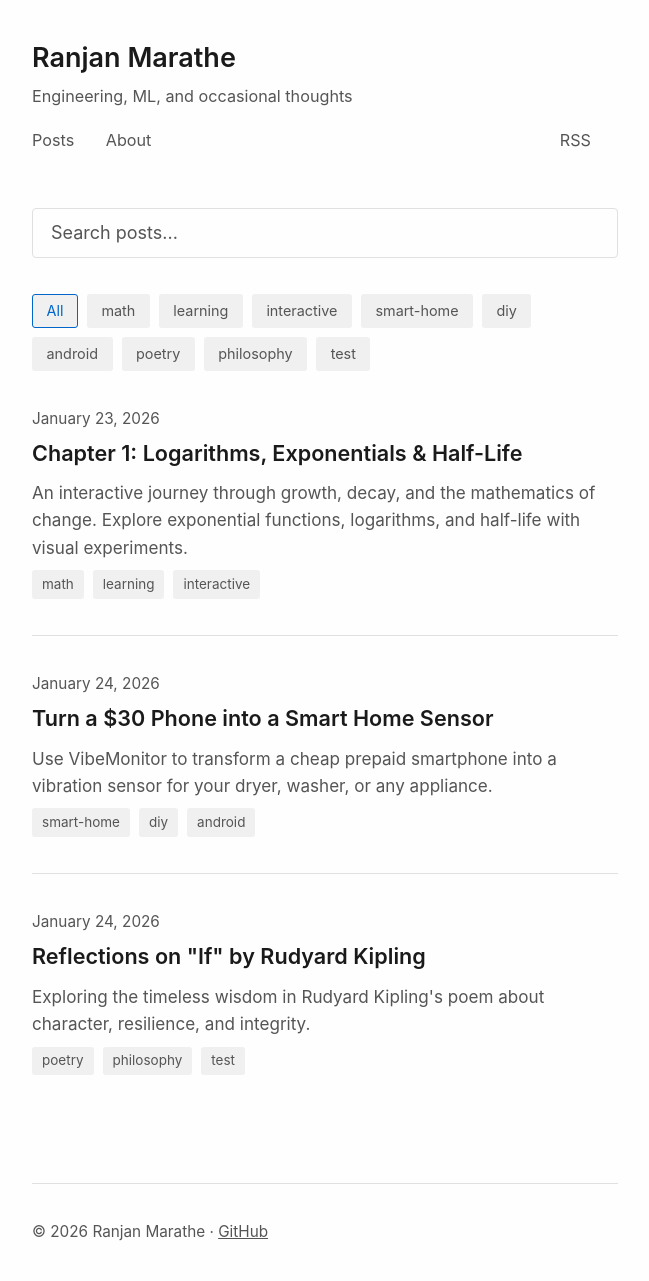
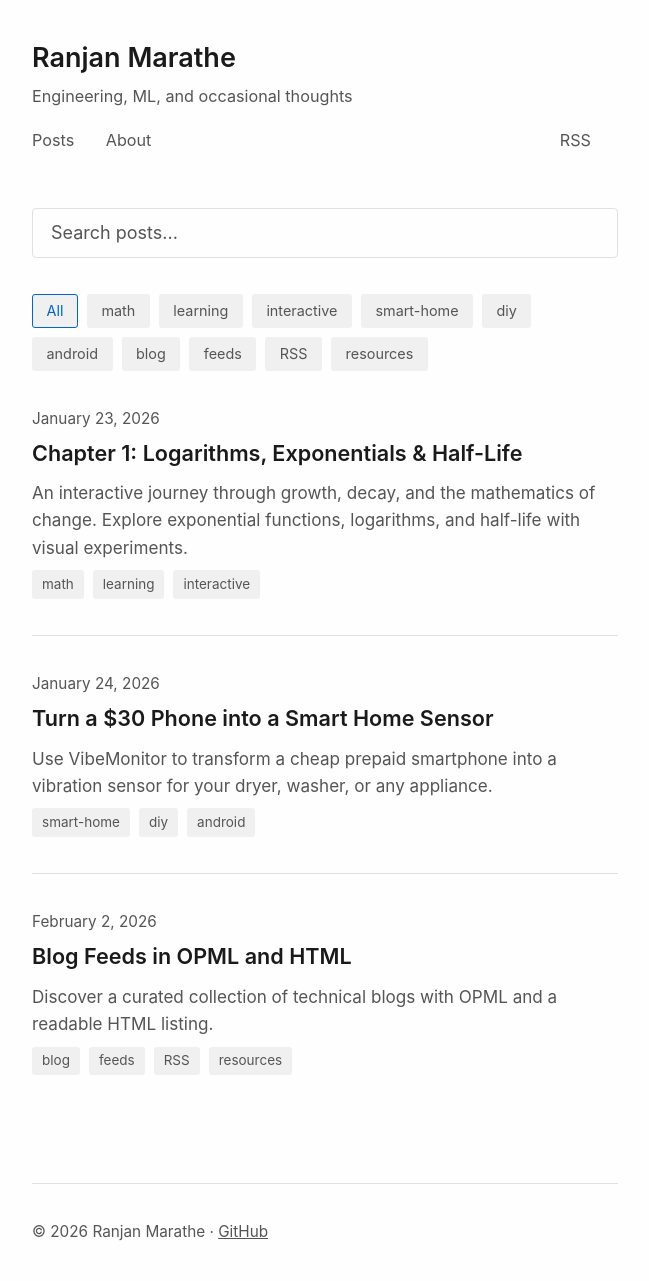
Before and after one commit to PriyaranjanMarathe/priyaranjanmarathe.github.io, a Jekyll site: the page docs/blog/index.html, which Jekyll copies as it is, in a window 1280 px wide. Shown: the whole page, without its empty margins (315-964 px from the left). Built offline with Jekyll 4.4.1, drawn with Linux system fonts in a browser that asks for light colours.

Commit message:
Add blog post about blog feeds in OPML and HTML
Added a new blog post about blog feeds in OPML and HTML.

```diff
--- a/docs/blog/index.html
+++ b/docs/blog/index.html
@@ -261,20 +261,23 @@
                     <span class="tag">android</span>
                 </div>
             </li>
-            <li class="post-item" data-tags="poetry,philosophy,test"
-                data-title="reflections on if by rudyard kipling poem"
-                data-content="kipling poetry stoic wisdom character resilience integrity test">
-                <div class="post-date">January 24, 2026</div>
-                <h2 class="post-title"><a href="/blog/posts/kipling-if-poem.html">Reflections on "If" by Rudyard
-                        Kipling</a></h2>
-                <p class="post-excerpt">Exploring the timeless wisdom in Rudyard Kipling's poem about character,
-                    resilience, and integrity.</p>
-                <div class="post-tags">
-                    <span class="tag">poetry</span>
-                    <span class="tag">philosophy</span>
-                    <span class="tag">test</span>
-                </div>
-            </li>
+            <li class="post-item" data-tags="blog,feeds,RSS,resources"
+    data-title="blog feeds in OPML and HTML"
+    data-content="blog feeds opml html rss aggregation list coding">
+    <div class="post-date">February 2, 2026</div>
+    <h2 class="post-title">
+        <a href="/blog/posts/blog-feeds.html">Blog Feeds in OPML and HTML</a>
+    </h2>
+    <p class="post-excerpt">
+        Discover a curated collection of technical blogs with OPML and a readable HTML listing.
+    </p>
+    <div class="post-tags">
+        <span class="tag">blog</span>
+        <span class="tag">feeds</span>
+        <span class="tag">RSS</span>
+        <span class="tag">resources</span>
+    </div>
+</li>
         </ul>
 
         <p class="no-results" id="no-results">No posts found.</p>
```
